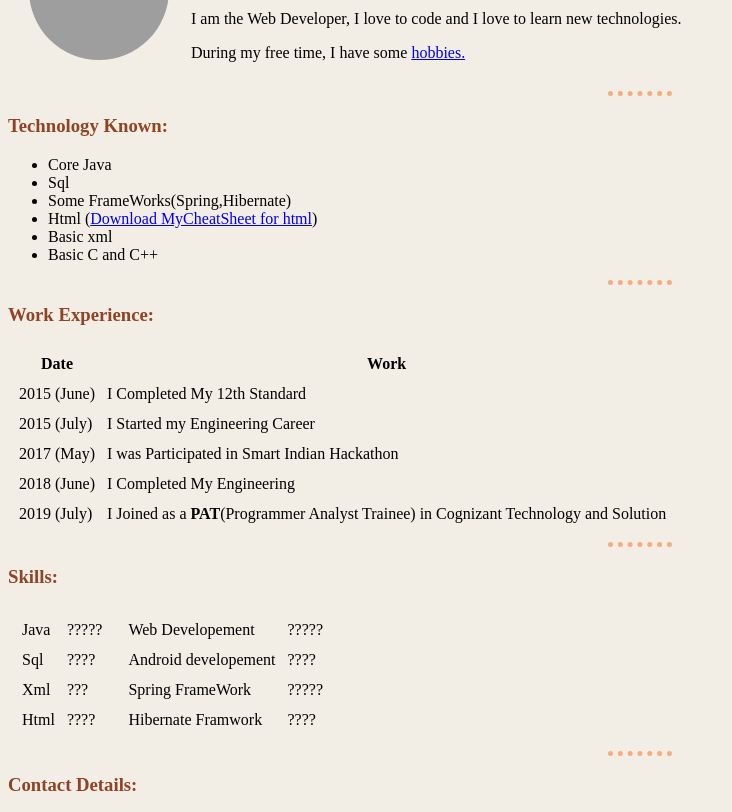
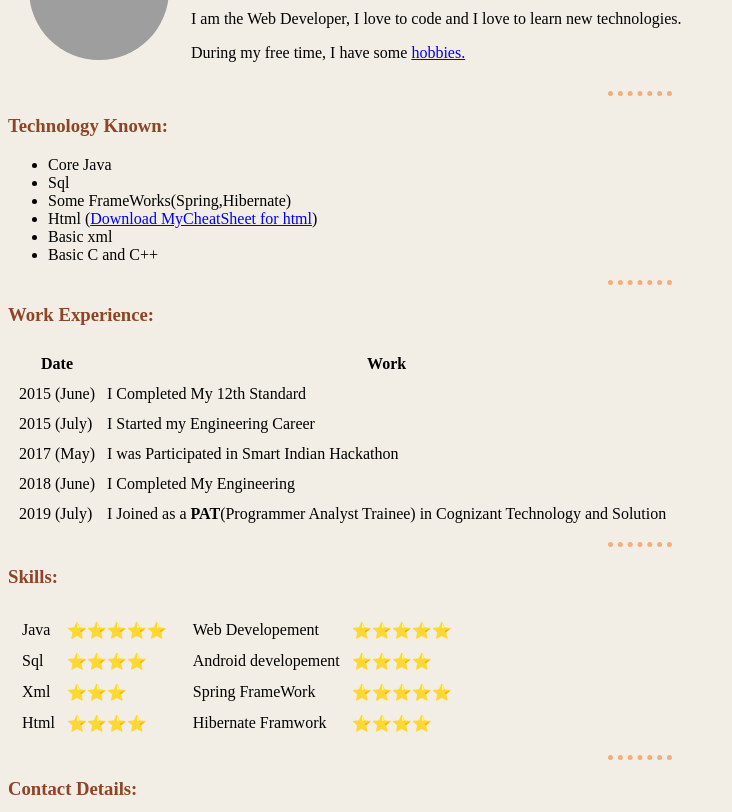
Before and after one commit to subramanian162/cv, a plain HTML site: page index.html in a window 1280 px wide. Shown: the part 111-923 px from the top of the page, without its empty margins (0-732 px from the left). Drawn offline with Linux system fonts and the light colour scheme; grey boxes are pictures that could not be loaded.

Commit message:
Update index.html

```diff
--- a/index.html
+++ b/index.html
@@ -73,19 +73,19 @@
        <table cellspacing="10">
         <tr>
          <td>Java</td>
-         <td>?????</td>
+         <td>⭐⭐⭐⭐⭐</td>
         </tr>
         <tr>
          <td>Sql</td>
-         <td>????</td>
+         <td>⭐⭐⭐⭐</td>
         </tr>
         <tr>
          <td>Xml</td>
-         <td>???</td>
+         <td>⭐⭐⭐</td>
         </tr>
         <tr>
          <td>Html</td>
-         <td>????</td>
+         <td>⭐⭐⭐⭐</td>
         </tr>
        </table>
       </td>
@@ -93,19 +93,19 @@
        <table cellspacing="10">
         <tr>
          <td>Web Developement</td>
-         <td>?????</td>
+         <td>⭐⭐⭐⭐⭐</td>
         </tr>
         <tr>
          <td>Android developement</td>
-         <td>????</td>
+         <td>⭐⭐⭐⭐</td>
         </tr>
         <tr>
          <td>Spring FrameWork</td>
-         <td>?????</td>
+         <td>⭐⭐⭐⭐⭐</td>
         </tr>
         <tr>
          <td>Hibernate Framwork</td>
-         <td>????</td>
+         <td>⭐⭐⭐⭐</td>
         </tr>
        </table>
       </td>
```
